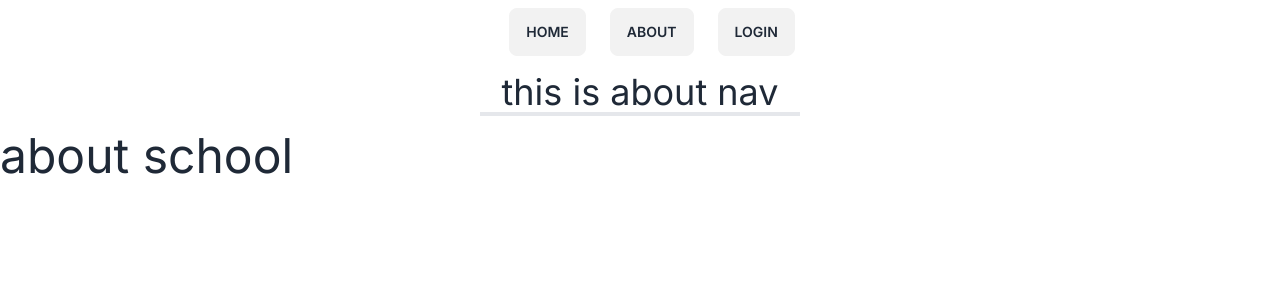
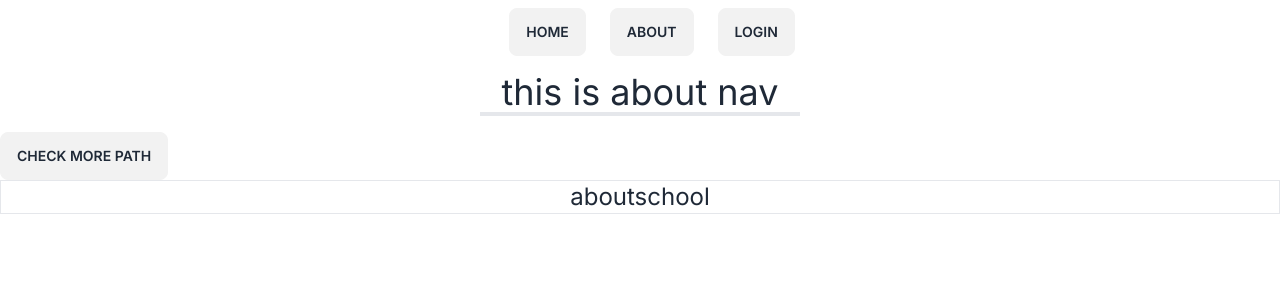
Before and after one commit to delwerhossain/code-step-NEXTJS, a Next.js app: page /about/aboutschool in a window 1280 px wide. Shown: the top 300 px of the page. Built offline with nearby package versions, Linux system fonts and the light colour scheme.

Commit message:
modify: unused code remove and setup

```diff
--- a/src/app/about/aboutschool/page.js
+++ /dev/null
@@ -1,7 +0,0 @@
-import React from 'react';
-
-const page = () => {
-    return <div className='text-5xl'>about school</div>;
-};
-
-export default page;
--- a/src/app/about/page.js
+++ b/src/app/about/page.js
@@ -1,7 +1,7 @@
 import Link from "next/link";
 import React from "react";
 
-const page = () => {
+const About = () => {
   return (
     <div>
       <h1 className="text-6xl">this is About page</h1>
@@ -12,4 +12,4 @@ const page = () => {
   );
 };
 
-export default page;
+export default About;
--- a/src/app/components/Header.jsx
+++ b/src/app/components/Header.jsx
@@ -5,7 +5,6 @@ import React from 'react';
 
 const Header = () => {
     const path = usePathname()
-    console.log(path);
     const header = (
       <header className="flex items-center justify-center">
         <Link href="/" className="btn ml-6 mt-2">
--- a/src/app/page.js
+++ b/src/app/page.js
@@ -1,7 +1,7 @@
 'use client'
 
 import { useRouter } from "next/navigation";
-import Event from "./Event/Event";
+import Event from "./components/Event/Event";
 import Link from "next/link";
 
 export default function Home() {
```
Also changed, not shown: src/app/components/Event/Event.jsx (renamed from src/app/Event/Event.jsx).
